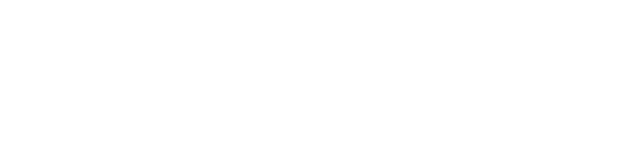
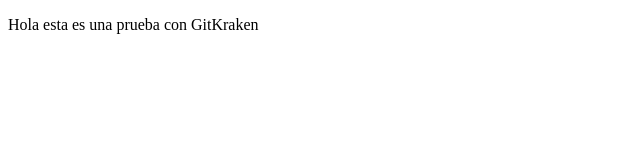
Before and after one commit to ArtiagoWeb/pruebaGitKraken, a plain HTML site: page index.html in a window 1280 px wide. Shown: the whole page, without its empty margins (0-640 px from the left). Drawn offline with Linux system fonts and the light colour scheme.

Commit message:
Segunda prueba
Segunda prueba con GitKraken

```diff
--- a/index.html
+++ b/index.html
@@ -7,6 +7,6 @@
     <title>Document</title>
 </head>
 <body>
-
+    <p>Hola esta es una prueba con GitKraken</p>
 </body>
 </html>
```
